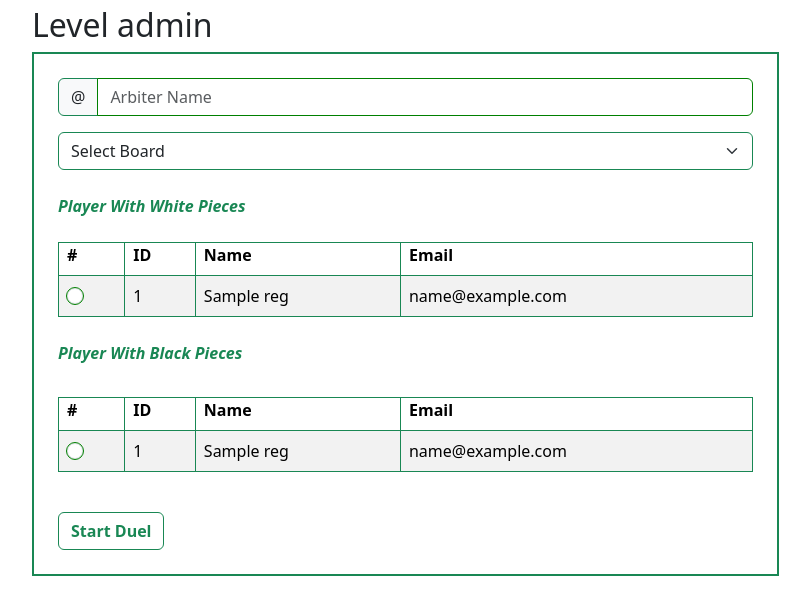
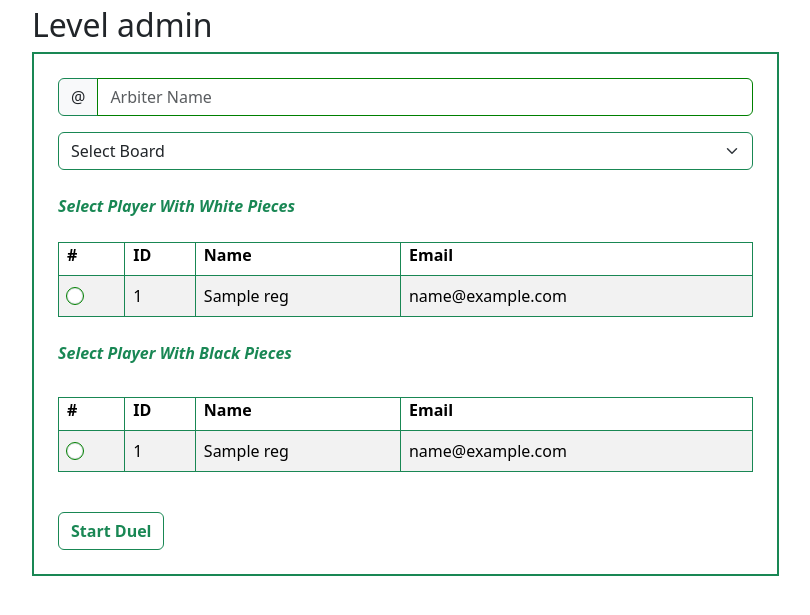
Before and after one commit to Aayush5sep/ChessWarfareMACS, a Django app: template templates/newduel.html in a window 1280 px wide. Shown: the part 144-759 px from the top of the page, without its empty margins (16-826 px from the left). Run offline with Django 3.2, Linux system fonts and the light colour scheme; the template is opened without the code that fills it: most values are stand-ins (such as "Sample title", 1, 10 or a date in 2020).

Commit message:
Minor Template Changes

```diff
--- a/chesswar/models.py
+++ b/chesswar/models.py
@@ -4,8 +4,6 @@ class Registration(models.Model):
     name = models.CharField("Participant Name",max_length=40)
     email = models.EmailField("Participant Email",unique=True)
     phone = models.CharField("Participant Contact",max_length=10,unique=True)
-    byes = models.IntegerField("Number Of Byes Given", default=0)
-    last_white = models.BooleanField(default=False)
 
     level = models.IntegerField("Round Number Qualified For",default=1)
     waiting = models.BooleanField("In Waiting?",default=True)
--- a/templates/duelwin.html
+++ b/templates/duelwin.html
@@ -59,6 +59,7 @@
                 </tbody>
             </table>
             <button class="btn btn-outline-success border-2" type="submit">Winner Of Board {{duel.board.boardno}}</button>
+            <br><br>
         </form>
     </div>
     {% endfor %}
--- a/templates/newduel.html
+++ b/templates/newduel.html
@@ -36,7 +36,7 @@
                 </select>
             </div>
 
-            <div class="fw-bolder fst-italic mb-0 text-success">Player With White Pieces</div>
+            <div class="fw-bolder fst-italic mb-0 text-success">Select Player With White Pieces</div>
             <table class="table table-hover table-striped table-bordered border-success border-1 mt-0">
                 <thead>
                     <tr>
@@ -60,7 +60,7 @@
                 </tbody>
             </table>
 
-            <div class="fw-bolder fst-italic mb-2 mt-4 text-success">Player With Black Pieces</div>
+            <div class="fw-bolder fst-italic mb-2 mt-4 text-success">Select Player With Black Pieces</div>
             <table class="table table-hover table-striped table-bordered border-success border-1 mt-0">
                 <thead>
                     <tr>
```
